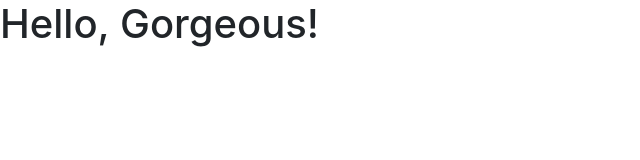
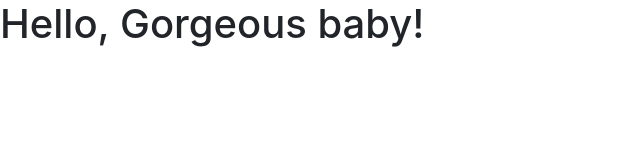
Before and after one commit to AnnaVitry/dbz_anna.github.io, a plain HTML site: page index.html in a window 1280 px wide. Shown: the whole page, without its empty margins (0-640 px from the left). Drawn offline with nearby package versions, Linux system fonts and the light colour scheme.

Commit message:
test local file

```diff
--- a/index.html
+++ b/index.html
@@ -11,7 +11,7 @@
     <title>Anna!</title>
   </head>
   <body>
-    <h1>Hello, Gorgeous!</h1>
+    <h1>Hello, Gorgeous baby!</h1>
 
     <!-- Optional JavaScript -->
     <!-- jQuery first, then Popper.js, then Bootstrap JS -->
```
